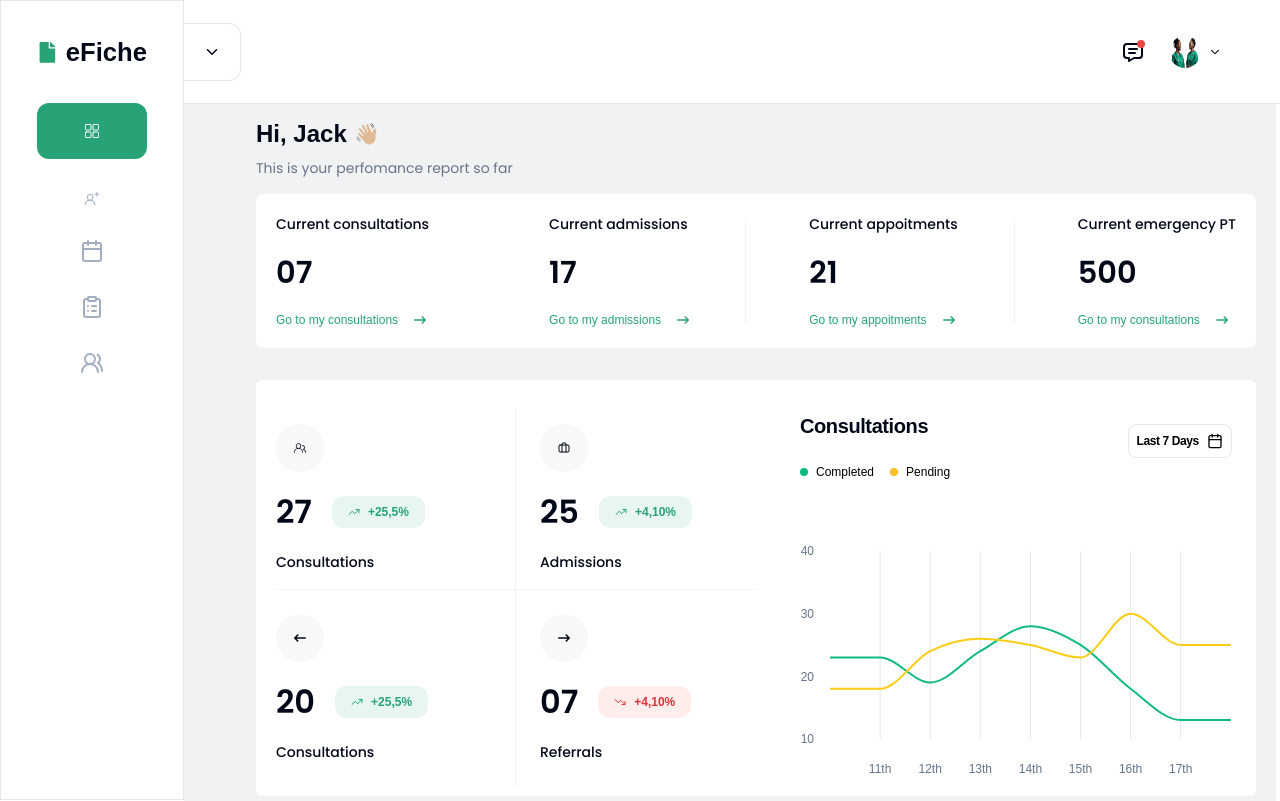
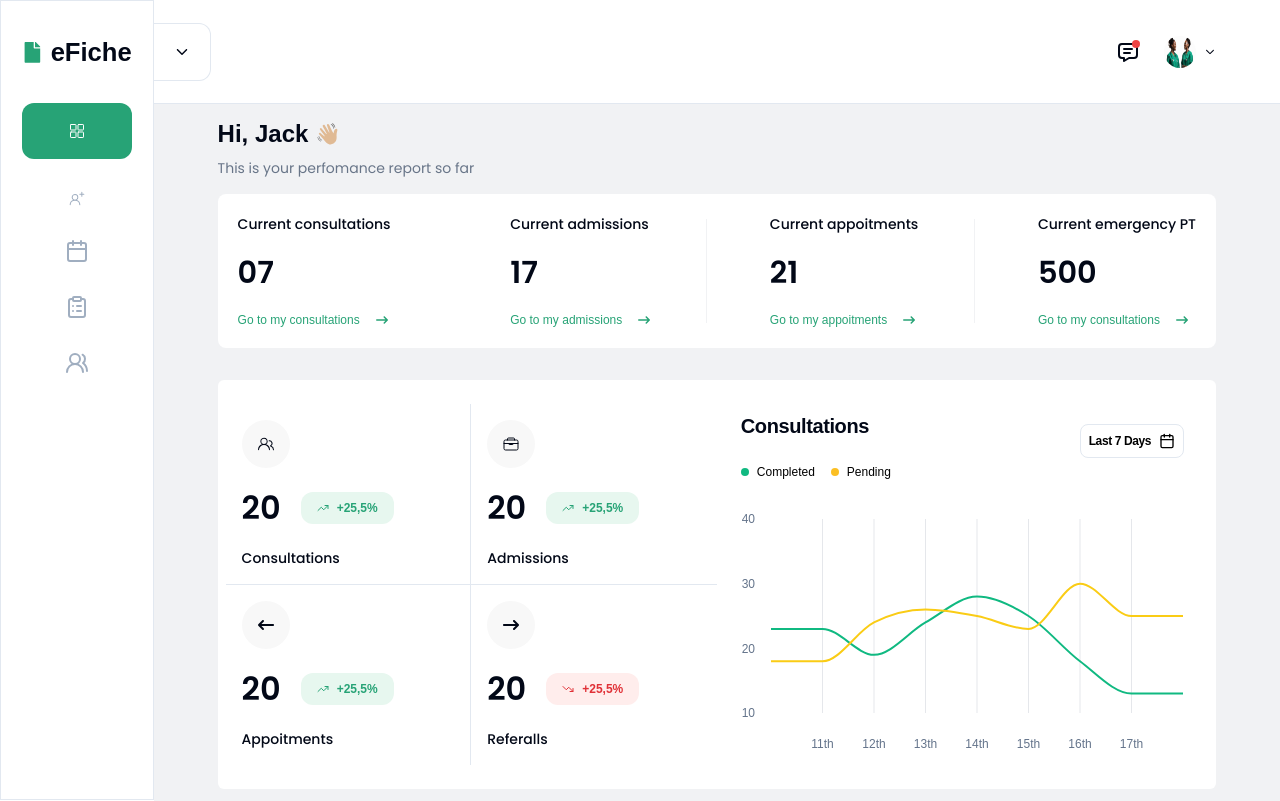
Before and after one commit to fadgadahababashirdev/eficheInterview, a React (Vite) app: page /Nurse in a window 1280 px wide. Shown: the top 801 px of the page. Built offline with nearby package versions, Linux system fonts and the light colour scheme.

Commit message:
adding patient table

```diff
--- a/src/Dashboard/DataNumber.jsx
+++ b/src/Dashboard/DataNumber.jsx
@@ -8,7 +8,7 @@ import { Link } from 'react-router-dom';
 
 const DataNumber = () => {
   return (
-    <div className="bg-[#f1f2f4] absolute left-[11.5rem] w-[85.3%]  pl-[4.5rem] p-5 mt-[6rem]">
+    <div className="bg-[#f1f2f4] absolute left-[12%] w-[88%]  px-[4rem] p-5 mt-[6rem]">
       {/* greetings */}
       <section className="">
         <h1 className="text-[1.5rem] font-semibold flex gap-2">
--- a/src/Dashboard/NurseDashboard.jsx
+++ b/src/Dashboard/NurseDashboard.jsx
@@ -1,25 +1,23 @@
-import React from 'react'
-import Sidebar from '../components/Sidebar'
-import Navbar from '../components/Navbar'
-import DataNumber from './DataNumber'
-import Stats from './Stats'
-
+import React from 'react';
+import Sidebar from '../components/Sidebar';
+import Navbar from '../components/Navbar';
+import DataNumber from './DataNumber';
+import Stats from './Stats';
 
 const NurseDashboard = () => {
   return (
-    <div className='flex'>
-    <Sidebar/>
-  <div className='w-full'>
-     <Navbar/>
-       <DataNumber/>
+    <div className="flex">
+      <div className="w-[12%] fixed left-0 top-0 h-screen  border border-r-[0.4px] flex justify-center py-[2rem]">
+        <Sidebar />
+      </div>
 
-     </div>
+      <div className="w-full">
+        <Navbar />
 
+        <DataNumber/>
+      </div>
+    </div>
+  );
+};
 
-
-
-    </div>
-  )
-}
-
-export default NurseDashboard
+export default NurseDashboard;
--- a/src/Dashboard/NurseTable.jsx
+++ b/src/Dashboard/NurseTable.jsx
@@ -8,9 +8,13 @@ import NurseT from '@/components/Tables/NurseT';
 const NurseTable = () => {
   return (
     <div className="flex">
-      <Sidebar />
-      <div className="w-full  ">
+      <div className="w-[12%] fixed left-0 top-0 h-screen  border border-r-[0.4px] flex justify-center py-[2rem]">
+        <Sidebar />
+      </div>
+
+      <div className="w-full">
         <Navbar />
+
         <NurseT/>
       </div>
     </div>
--- a/src/Dashboard/Stats.jsx
+++ b/src/Dashboard/Stats.jsx
@@ -1,67 +1,22 @@
 import ConsultationChart from '@/components/ConsultationChart';
 import { Button } from '@/components/ui/button';
-import {
-  Briefcase,
-  TrendingDown,
-  TrendingUp,
-  TrendingUpDown,
-} from 'lucide-react';
+import { TrendingDown, TrendingUp, TrendingUpDown } from 'lucide-react';
+
 import React from 'react';
 import { FaArrowLeftLong, FaArrowRightLong } from 'react-icons/fa6';
 import { GoPeople } from 'react-icons/go';
+import { IoBriefcaseOutline } from 'react-icons/io5';
+
 
 const Stats = () => {
   return (
-    <div className=" bg-white rounded-md flex py-2 justify-between h-[26rem] mt-[2rem]">
-      <div className="w-full p-5">
-        <div className="w-full flex">
-          <div className="w-[15rem] border-r border-1 border-[#F1F2F4] border-b py-4">
-            <div className="bg-[#F8F8F8] p-2 w-[3rem] h-[3rem] flex items-center justify-center rounded-full">
-              <GoPeople className="w-3" />
+    <div className="bg-white rounded-md flex py-2 justify-between px-2  mt-[2rem]">
+      <div className="w-full grid grid-cols-2 py-[1rem] ">
+        <div className="">
+          <div className="w-full h-full  border-r border-b py-[1rem] px-[1rem]">
+            <div className="bg-[rgb(248,248,248)] w-[3rem] h-[3rem] flex items-center justify-center rounded-full">
+              <GoPeople className="w-5" />
             </div>
-
-            <div className="flex gap-5 items-center my-4">
-              <div className="text-[2rem] para font-semibold">27</div>
-              <div className="flex items-center justify-center  gap-2 bg-[#e7f7ef] rounded-xl h-4 p-4">
-                <div>
-                  <TrendingUp className="w-3 h-10 text-[#27a376]" />
-                </div>
-
-                <div className="text-xs text-[#27a376] font-semibold ">
-                  <span>+</span>25,5<span>%</span>
-                </div>
-              </div>
-            </div>
-            <h1 className="para text-[14px] font-medium">Consultations</h1>
-          </div>
-
-          <div className="w-[15rem]  pl-6  border-b border-1 border-[#F1F2F4] py-4">
-            <div className="bg-[#F8F8F8] p-2 w-[3rem] h-[3rem] flex items-center justify-center rounded-full">
-              <Briefcase className="w-3" />
-            </div>
-
-            <div className="flex gap-5 items-center my-4">
-              <div className="text-[2rem] para font-semibold">25</div>
-              <div className="flex items-center justify-center  gap-2 bg-[#e7f7ef] rounded-xl h-4 p-4">
-                <div>
-                  <TrendingUp className="w-3 h-10 text-[#27a376]" />
-                </div>
-
-                <div className="text-xs text-[#27a376] font-semibold ">
-                  <span>+</span>4,10<span>%</span>
-                </div>
-              </div>
-            </div>
-            <h1 className="para text-[14px] font-medium">Admissions</h1>
-          </div>
-        </div>
-
-        <div className="w-full flex">
-          <div className="w-[15rem] border-r border-1 border-[#F1F2F4] py-6">
-            <div className="bg-[rgb(248,248,248)] p-2 w-[3rem] h-[3rem] flex items-center justify-center rounded-full">
-              <FaArrowLeftLong className="w-3" />
-            </div>
-
             <div className="flex gap-5 items-center  my-4">
               <div className="text-[2rem] para font-semibold">20</div>
               <div className="flex items-center justify-center  gap-2 bg-[#e7f7ef] rounded-xl h-4 p-4">
@@ -74,31 +29,68 @@ const Stats = () => {
                 </div>
               </div>
             </div>
-            <h1 className="para text-[14px] font-medium">Consultations</h1>
+            <h1 className="para text-sm font-medium">Consultations</h1>
+          </div>
+        </div>
+        <div className="w-full  h-full border-b  py-[1rem] px-[1rem]">
+          {' '}
+          <div className="bg-[rgb(248,248,248)] w-[3rem] h-[3rem] flex items-center justify-center rounded-full">
+            <IoBriefcaseOutline className="w-5" />
+          </div>
+          <div className="flex gap-5 items-center  my-4">
+            <div className="text-[2rem] para font-semibold">20</div>
+            <div className="flex items-center justify-center  gap-2 bg-[#e7f7ef] rounded-xl h-4 p-4">
+              <div>
+                <TrendingUp className="w-3 h-10 text-[#27a376]" />
               </div>
 
-          <div className="w-[15rem]  pl-6   py-6">
-            <div className="bg-[#F8F8F8] p-2 w-[3rem] h-[3rem] flex items-center justify-center rounded-full">
-              <FaArrowRightLong className="w-3" />
+              <div className="text-xs text-[#27a376] font-semibold ">
+                <span>+</span>25,5<span>%</span>
+              </div>
+            </div>
+          </div>
+          <h1 className="para text-sm font-medium">Admissions</h1>
+        </div>
+        <div className="w-full h-full   border-r  py-[1rem] px-[1rem]">
+          {' '}
+          <div className="bg-[rgb(248,248,248)] w-[3rem] h-[3rem] flex items-center justify-center rounded-full">
+            <FaArrowLeftLong className="w-5" />
+          </div>
+          <div className="flex gap-5  items-center  my-4">
+            <div className="text-[2rem] para font-semibold">20</div>
+            <div className="flex items-center justify-center  gap-2 bg-[#e7f7ef] rounded-xl h-4 p-4">
+              <div>
+                <TrendingUp className="w-3 h-10 text-[#27a376]" />
               </div>
 
-            <div className="flex gap-5 items-center my-4">
-              <div className="text-[2rem] para font-semibold">07</div>
+              <div className="text-xs text-[#27a376] font-semibold ">
+                <span>+</span>25,5<span>%</span>
+              </div>
+            </div>
+          </div>
+          <h1 className="para text-sm font-medium">Appoitments</h1>
+        </div>
+        <div className="w-full h-full   py-[1rem] px-[1rem]">
+          {' '}
+          <div className="bg-[rgb(248,248,248)] w-[3rem] h-[3rem] flex items-center justify-center rounded-full">
+            <FaArrowRightLong className="w-5" />
+          </div>
+          <div className="flex gap-5 items-center  my-4">
+            <div className="text-[2rem] para font-semibold">20</div>
             <div className="flex items-center justify-center  gap-2 bg-[#ffedec] rounded-xl h-4 p-4">
               <div>
                 <TrendingDown className="w-3 h-10 text-[#E03137]" />
               </div>
 
               <div className="text-xs text-[#E03137] font-semibold ">
-                  <span>+</span>4,10<span>%</span>
+                <span>+</span>25,5<span>%</span>
               </div>
             </div>
           </div>
-            <h1 className="para text-[14px] font-medium">Referrals</h1>
+          <h1 className="para text-sm font-medium">Referalls</h1>
         </div>
       </div>
-      </div>
-      <div className="bg-blue-500 w-full">
+      <div className=" w-full">
         <ConsultationChart />
       </div>
     </div>
--- a/src/components/ConsultationChart.jsx
+++ b/src/components/ConsultationChart.jsx
@@ -50,7 +50,7 @@ const chartConfig = {
 
 export default function ConsultationChart() {
   return (
-    <Card className="rounded-none h-full shadow-none border-0">
+    <Card className="rounded-none object-cover shadow-none border-0   ">
       <CardHeader className="">
         <CardTitle >
           <div className="flex justify-between">
@@ -81,8 +81,8 @@ export default function ConsultationChart() {
           </div>
         </CardDescription>
       </CardHeader>
-      <CardContent>
-        <ChartContainer config={chartConfig} className="mt-[2rem]">
+      <CardContent className="mb-[rem]">
+        <ChartContainer config={chartConfig} className="">
           <LineChart
             data={chartData}
             margin={{
--- a/src/components/Navbar.jsx
+++ b/src/components/Navbar.jsx
@@ -5,7 +5,7 @@ import Info from './Info'
 
 const Navbar = () => {
   return (
-    <div className='bg-white border-b  w-[86%] z-50 fixed top-0 left-[11.5rem] h-[6.5rem] flex justify-between items-center'>
+    <div className='bg-white border-b  w-[88%] z-50 fixed top-0 left-[12%] h-[6.5rem] flex justify-between items-center'>
      <MenuDown/>
      <Info/>
     </div>
--- a/src/components/Sidebar.jsx
+++ b/src/components/Sidebar.jsx
@@ -7,7 +7,7 @@ import { Link } from 'react-router-dom';
 
 const Sidebar = () => {
   return (
-    <div className="w-[11.5rem] fixed left-0 top-0 h-screen  border border-r-[0.4px] flex justify-center py-[2rem]">
+    <div>
       {/* file and heading  div*/}
       <div>
         <Link to="/Nurse">
--- a/src/components/Tables/NurseT.jsx
+++ b/src/components/Tables/NurseT.jsx
@@ -12,7 +12,7 @@ import PatientTable from './PatientTable';
 
 const NurseT = () => {
   return (
-    <div className="bg-[#f1f2f4] absolute left-[11.5rem] w-[85.3%]  pl-[4.5rem] p-5 mt-[6rem] ">
+    <div className="bg-[#f1f2f4] absolute left-[12%] w-[88%]  px-[3.5rem] p-5 mt-[6rem] ">
     <section className='bg-white rounded-xl px-[2rem] py-[2rem]'>
      <Navbar/>
      <SearchAndFilter/>
```
Also changed, not shown: src/Dashboard/DataNumberTwo.jsx (+5 -4 lines). Lines whose indentation alone changed are shown as unchanged.
